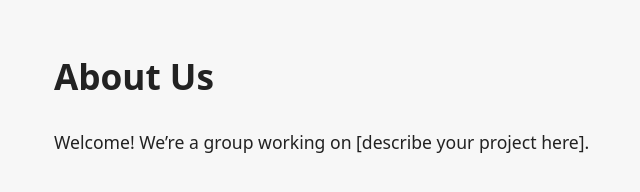
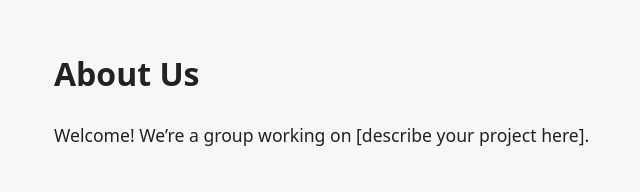
Before and after one commit to arcsystemworks/aboutus, a plain HTML site: page index.html in a window 1280 px wide. Shown: the whole page, without its empty margins (236-876 px from the left). Drawn offline with Linux system fonts and the light colour scheme.

Commit message:
Change About Us header font size
Take 1

```diff
--- a/index.html
+++ b/index.html
@@ -16,7 +16,7 @@
   </style>
 </head>
 <body>
-  <h1>About Us</h1>
+  <h1 style="font-size:2rem;">About Us</h1>
   <p>Welcome! We’re a group working on [describe your project here].</p>
 </body>
 </html>
```
